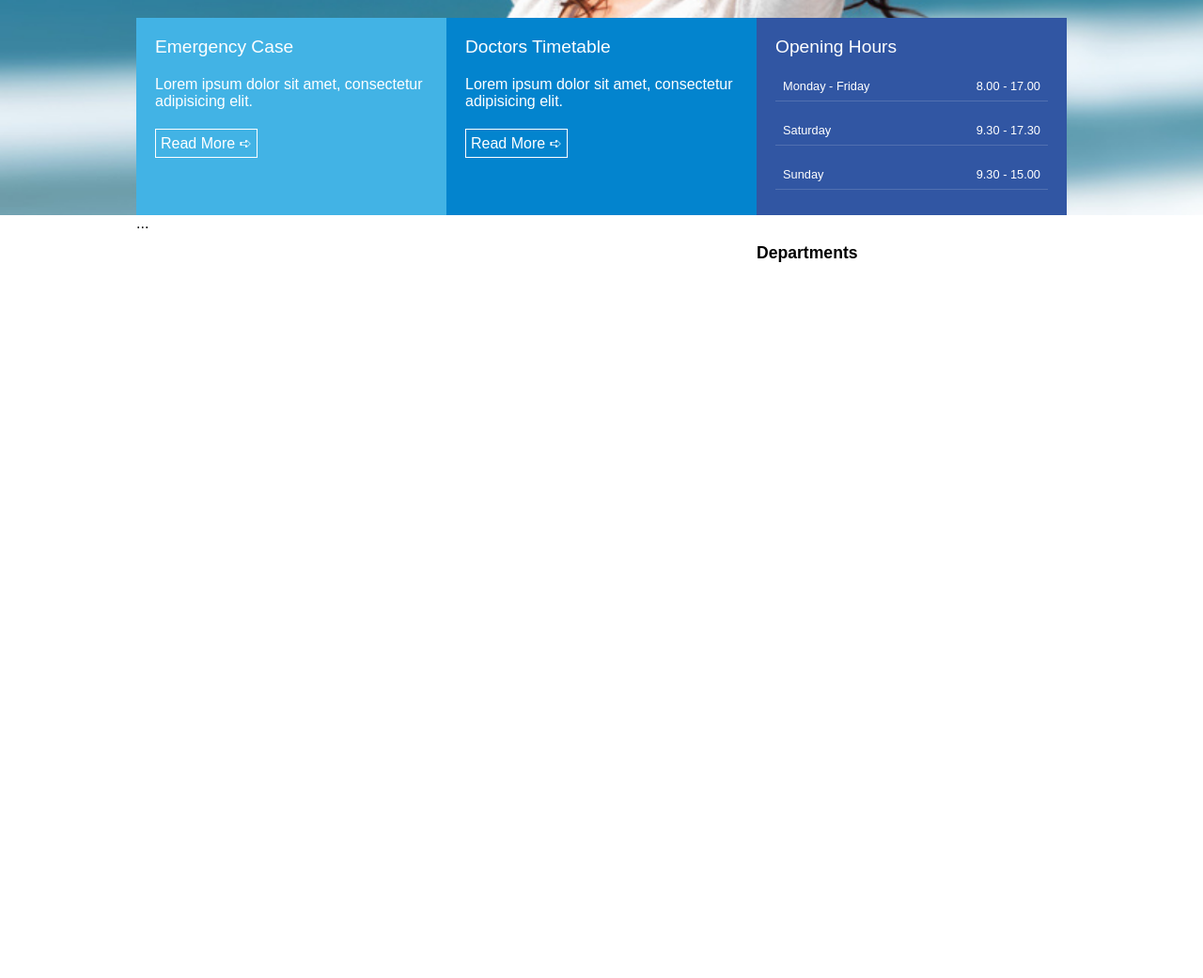
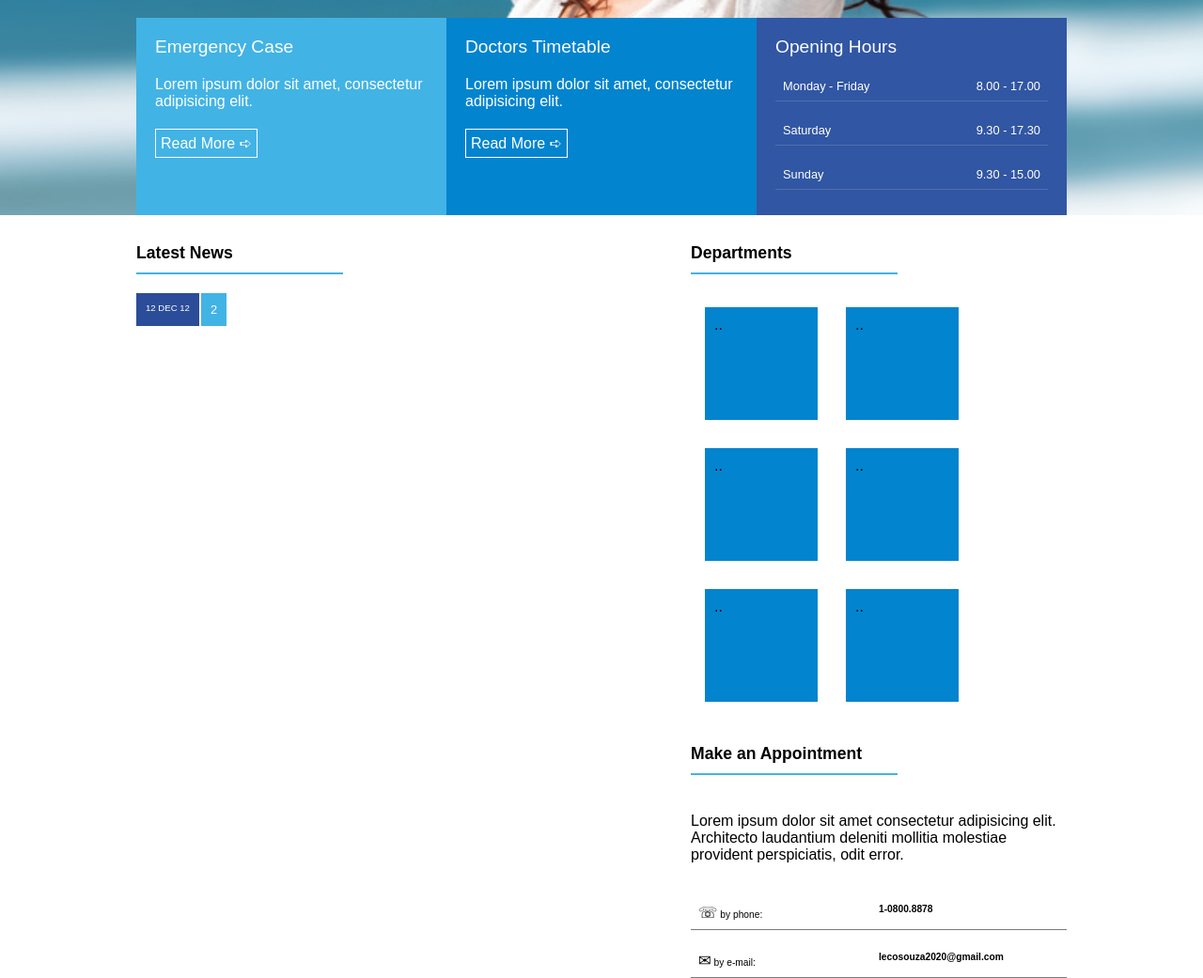
Before and after one commit to lecosouza123/site-flexbox, a plain HTML site: page index.html in a window 1280 px wide. Shown: the part 561-1602 px from the top of the page at 94% size. Before the commit the page ends 861 px from the top, so only its background shows below. Drawn offline with Linux system fonts and the light colour scheme.

Commit message:
new commit site flex

```diff
--- a/estilos/style.css
+++ b/estilos/style.css
@@ -174,3 +174,102 @@ p{
     color: black;
     font-weight: bolder;
 }
+.widget_title_bar:after{
+    content: "";
+    display: block;
+    bottom: 0;
+    width: 220px;
+    height: 2px;
+    background-color: #42B3E5;
+    margin-top: 10px;
+    visibility: hidden;
+
+
+}
+.widget_body{
+    display: flex;
+    flex-flow: row wrap;
+    width:50vh;
+
+}
+
+.quadrado{
+    display: flex;
+    padding: 10px;
+    min-width: 100px;
+    background-color: #0384CE;
+    min-height: 100px;
+    margin: 15px;
+
+
+}
+.address-spa{
+    display: flex;
+    flex-direction: row ;
+    border-bottom: 1px solid rgba(0, 0, 0, 0.522);
+}
+.adress{
+    flex: 1;
+    margin: 0px;
+    padding: 0px;
+    font-size: 0.8em;
+}
+
+#phone::before{
+   content: "☏";
+   font-size: 1.6em;
+}
+#email::before{
+    content: "✉";
+    font-size: 1.6em;
+}
+.news_data{
+    display: flex;
+}
+.news_posted_at{
+    background-color: #2b4c99;
+    color: white;
+    font-size: 0.6em;
+    padding: 10px;
+
+}
+.news_comments{
+    background-color: #42B3E5;
+    color: white;
+    font-size: 0.8em;
+    padding: 10px;
+    margin-left: 2px;
+}
+
+.widget_title_bar.slide:after
+{
+	animation-name: slide;
+	-webkit-animation-name: slide;
+	animation-timing-function: cubic-bezier(.75, 0, .25, 1);
+	-webkit-animation-timing-function: cubic-bezier(.75, 0, .25, 1);
+	animation-duration: 0.6s;
+	-webkit-animation-duration: 0.6s;
+	visibility: visible;
+}
+@keyframes slide
+{
+	0%
+	{
+		width: 0;
+	}
+	100%
+	{
+		width: 50px;
+	}
+}
+@-webkit-keyframes slide
+{
+	0%
+	{
+		width: 0;
+	}
+	100%
+	{
+		width: 50px;
+	}
+}
--- a/index.html
+++ b/index.html
@@ -56,8 +56,8 @@
                     <span class="hours">
                         <span>Monday - Friday</span>
                         <span>8.00 - 17.00 </span>
+                    </span>
 
-                    </span>
                     <span class="hours">
                         <span>Saturday</span>
                         <span>9.30 - 17.30 </span>
@@ -76,14 +76,65 @@
         <section id="geral">
             <div class="container">
               <section>
-               ...
+                <div class="widget">
+                    <div class="widget-title">
+                        <div class="widget_title_text">Latest News</div>
+                        <div class="widget_title_bar slide"></div>
+                    </div>
+                    <div class="widget_body">
+                        <article>
+                            <div class="news_data">
+                                <div class="news_posted_at">12 DEC 12</div>
+                                <div class="news_comments">2</div>
+
+                            </div>
+                        </article>
+                    </div>
+                </div>
         </section>
               <aside>
                     <div class="widget">
                         <div class="widget-title">
                             <div class="widget_title_text">Departments</div>
-                            <div class="widget_title_bar"></div>
+                            <div class="widget_title_bar slide"></div>
                         </div>
+                        <div class="widget_body">
+                            <div class="quadrado">
+                                ..
+                            </div>
+                            <div class="quadrado">
+                                ..
+                            </div>
+                            <div class="quadrado">
+                                ..
+                            </div>
+                            <div class="quadrado">
+                                ..
+                            </div>
+                            <div class="quadrado">
+                                ..
+                            </div>
+                            <div class="quadrado">
+                                ..
+                            </div>
+                        </div>
+                    </div>
+                        <div class="widget">
+                            <div class="widget-title">
+                                <div class="widget_title_text">Make an Appointment</div>
+                                <div class="widget_title_bar slide"></div>
+                            </div>
+                            <div class="widget_body">
+                                <p>Lorem ipsum dolor sit amet consectetur adipisicing elit. Architecto laudantium deleniti mollitia molestiae provident perspiciatis, odit error.</p>
+                            </div>
+                            <span class="address-spa hours">
+                                    <span class="adress " id="phone"> by phone:</span>
+                                    <span class="adress"><strong>1-0800.8878</strong></span>
+                            </span>
+                            <span class="address-spa hours">
+                                <span class="adress" id="email"> by e-mail:</span>
+                                <span class="adress"><strong>lecosouza2020@gmail.com</strong></span>
+                           </span>
                         </div>
               </aside>
 
```
Also changed, not shown: imagens/dr.png (added). Lines whose indentation alone changed are shown as unchanged.
